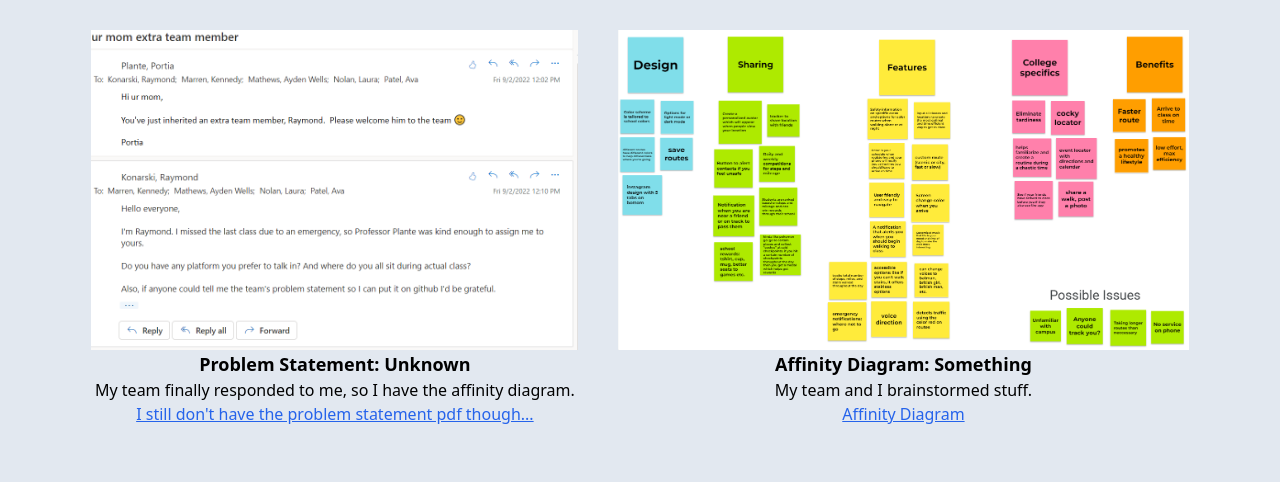
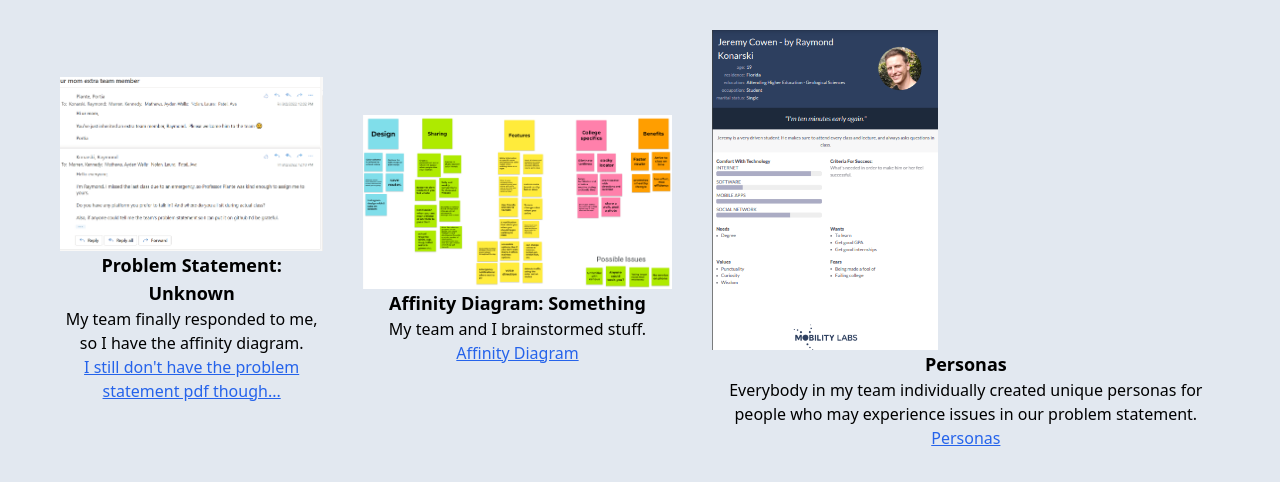
Before and after one commit to Raymond-Konarski/CSCE190, a plain HTML site: page index.html in a window 1280 px wide. Shown: the part 98-580 px from the top of the page. Drawn offline with Linux system fonts and the light colour scheme.

Commit message:
added persona assignment to index.html

```diff
--- a/index.html
+++ b/index.html
@@ -11,7 +11,7 @@
 
 <body class="bg-slate-200 mx-10 my-5">
     <h1 class="text-5xl font-semibold mt-10 mb-5 font-serif text-center">Raymond Konarski's CSCE 190 Site</h1>
-    <div class="flex justify-center items-center h-fit text-center">
+    <div class="container flex justify-center items-center h-fit text-center ">
         <section class="assignment m-5">
             <a href="files/problem-statement.pdf">
                 <img src="images/problem-statement.png" alt="Problem Statement" class="max-h-80 ">
@@ -23,7 +23,7 @@
                     problem statement pdf though...</a>
             </section>
         </section>
-        <section class="assignment m-5">
+        <section class="assignment m-5 ">
             <a href="files/affinity-diagram.pdf">
                 <img src="images/affinity-diagram.png" alt="Affinity Diagram" class="max-h-80">
             </a>
@@ -33,6 +33,17 @@
                 <a href="files/affinity-diagram.pdf" class="text-link"> Affinity Diagram</a>
             </section>
         </section>
+        <section class="assignment m-5">
+            <a href="files/personas.pdf">
+                <img src="images/personas.png" alt="Personas" class="max-h-80">
+            </a>
+            <section class="assignment-details">
+                <h2 href="files/personas.pdf" class="text-lg font-semibold">Personas</h2>
+                <p>Everybody in my team individually created unique personas for people who may experience issues in our
+                    problem statement.</p>
+                <a href="files/personas.pdf" class="text-link"> Personas</a>
+            </section>
+        </section>
     </div>
 
 </body>
```
